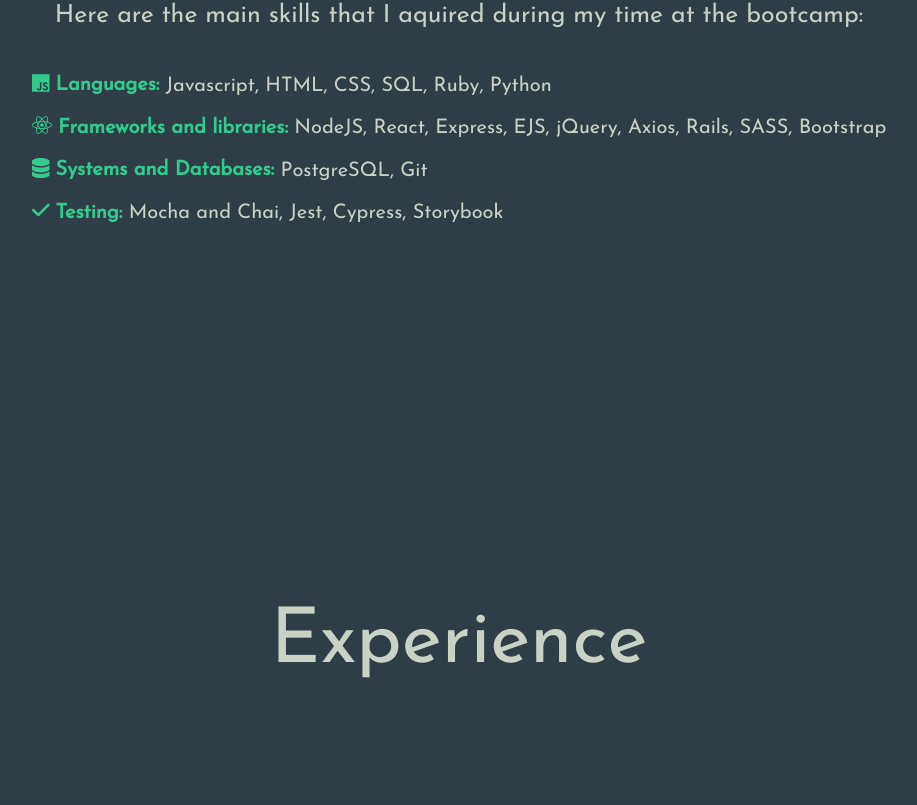
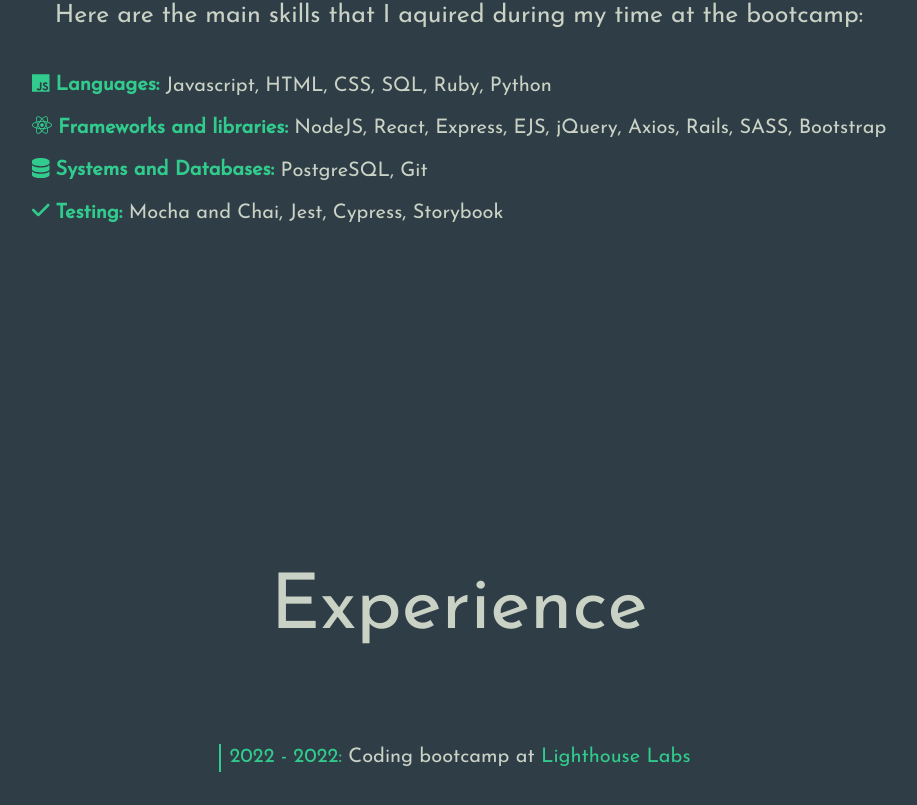
Before and after one commit to bulabd/Portfolio, a React (Create React App) app: page / in a window 1280 px wide. Shown: the part 1380-2185 px from the top of the page, without its empty margins (181-1098 px from the left). Built offline with nearby package versions, Linux system fonts and the light colour scheme.

Commit message:
Add lighthouse experience

```diff
--- a/src/components/Main/Experience.css
+++ b/src/components/Main/Experience.css
@@ -9,3 +9,43 @@
 .myExperience {
   font-size: 6vw;
 }
+
+.work {
+  font-size: 20px;
+  border-left: 2px #31CB8D solid;
+  padding: 3px 8px;
+  transition: 300ms ease-in-out;
+}
+
+.work:hover {
+  transform: scale(1.5);
+}
+
+.year {
+  color: #31CB8D;
+}
+
+/* .location {
+  text-decoration: none;
+  color: #31CB8D;
+} */
+
+.location {
+  text-decoration: none;
+  color: #31CB8D;
+
+  display: inline-block;
+}
+
+.location::after {
+  content: '';
+  display: block;
+  width: 0;
+  height: 2px;
+  background: #31CB8D;
+  transition: width .2s ease-in;
+}
+
+.location:hover::after {
+  width: 100%;
+}
--- a/src/components/Main/Experience.js
+++ b/src/components/Main/Experience.js
@@ -4,6 +4,7 @@ export default function Experience() {
   return (
     <div id='experience' className='experience'>
       <p className='myExperience'>Experience</p>
+      <p className='work'><span className='year'>2022 - 2022: </span>Coding bootcamp at <a className='location' href='https://www.lighthouselabs.ca/' target='blank' >Lighthouse Labs</a></p>
     </div>
   );
 }
```
